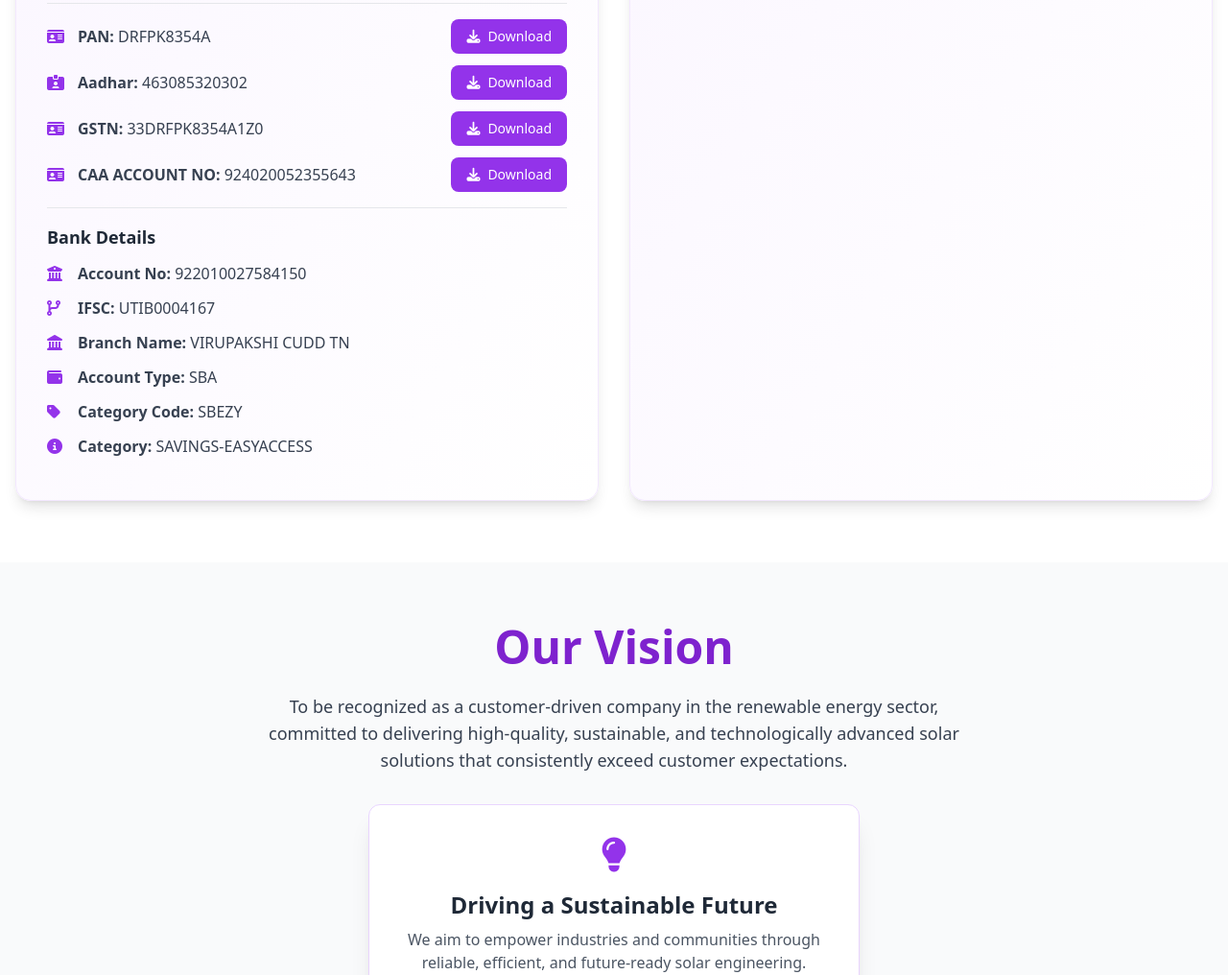
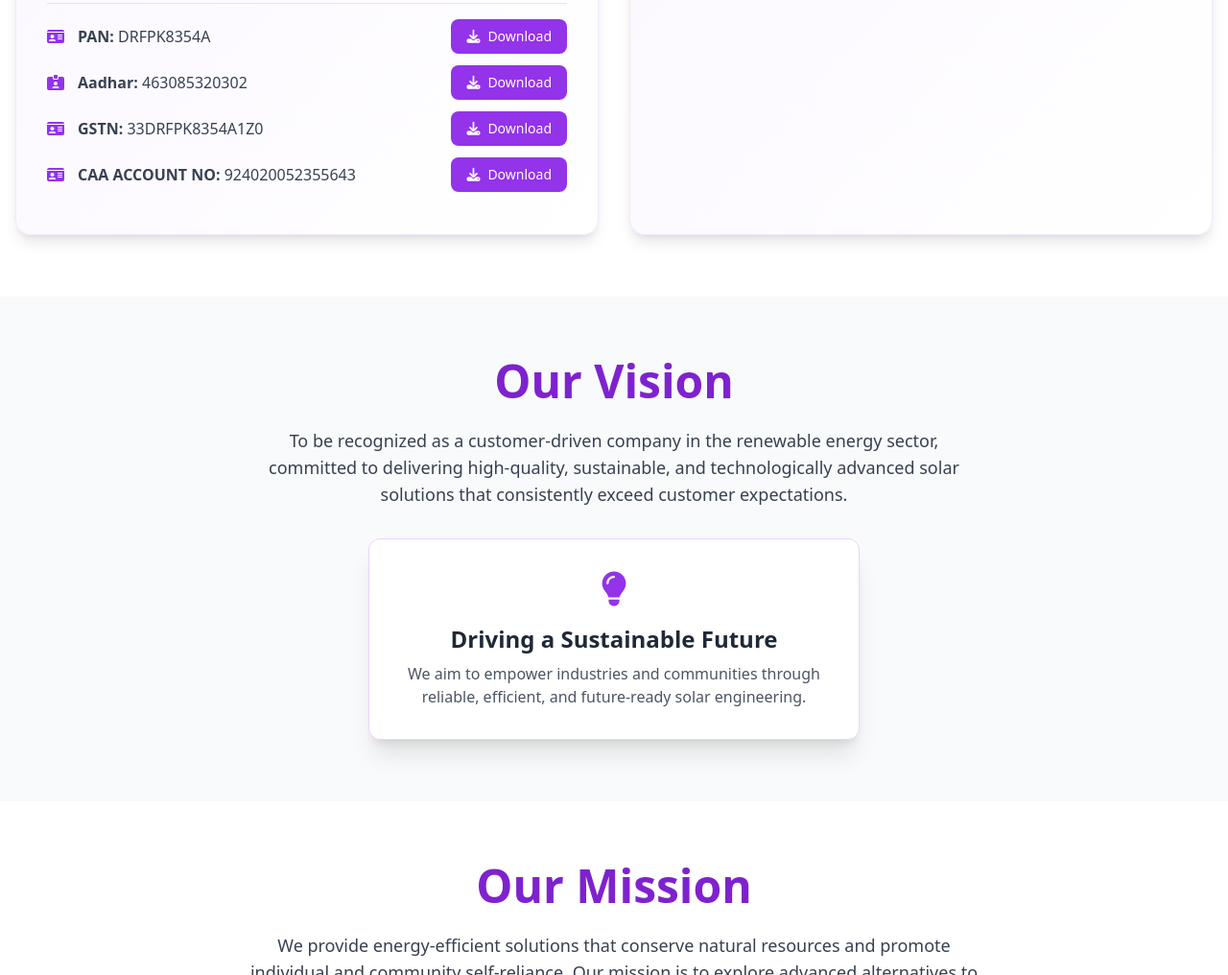
Before and after one commit to SolarKarthick/A.A-Solar-Civil-Construction, a plain HTML site: page index.html in a window 1280 px wide. Shown: the part 1306-2322 px from the top of the page at 96% size. Drawn offline with nearby package versions, Linux system fonts and the light colour scheme.

Commit message:
bank details removed

```diff
--- a/index.html
+++ b/index.html
@@ -250,41 +250,7 @@
               </div>
             </div>
 
-            <div class="border-t border-gray-200 pt-4 mt-4">
-              <h4 class="text-lg font-semibold mb-3 text-gray-800">Bank Details</h4>
 
-              <div class="flex items-center space-x-3 mb-3">
-                <i class="fas fa-university text-purple-600 w-5"></i>
-                <span class="text-base text-gray-700"><strong>Account No:</strong> 922010027584150</span>
-              </div>
-
-              <div class="flex items-center space-x-3 mb-3">
-                <i class="fas fa-code-branch text-purple-600 w-5"></i>
-                <span class="text-base text-gray-700"><strong>IFSC:</strong> UTIB0004167</span>
-              </div>
-
-              <div class="flex items-center space-x-3 mb-3">
-                <i class="fas fa-landmark text-purple-600 w-5"></i>
-                <span class="text-base text-gray-700"><strong>Branch Name:</strong> VIRUPAKSHI CUDD TN</span>
-              </div>
-
-              <div class="flex items-center space-x-3 mb-3">
-                <i class="fas fa-wallet text-purple-600 w-5"></i>
-                <span class="text-base text-gray-700"><strong>Account Type:</strong> SBA</span>
-              </div>
-
-              <div class="flex items-center space-x-3 mb-3">
-                <i class="fas fa-tag text-purple-600 w-5"></i>
-                <span class="text-base text-gray-700"><strong>Category Code:</strong> SBEZY</span>
-              </div>
-
-              <div class="flex items-center space-x-3 mb-3">
-                <i class="fas fa-info-circle text-purple-600 w-5"></i>
-                <span class="text-base text-gray-700"><strong>Category:</strong> SAVINGS-EASYACCESS</span>
-              </div>
-
-
-            </div>
           </div>
         </div>
 
```
